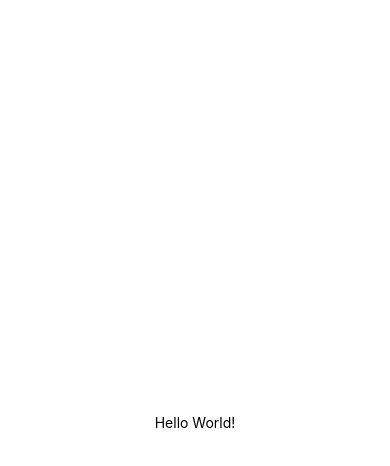
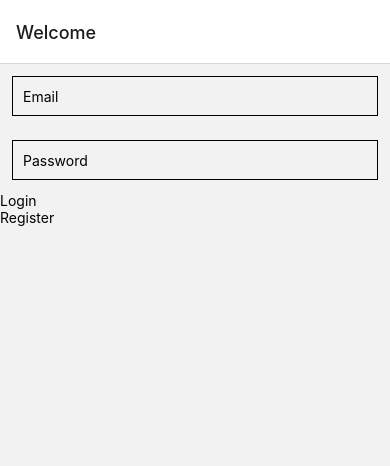
Before and after one commit to MahmoodGitt/Final-Year-Project, a React Native app: screen /Login in a window 390 px wide. Shown: the top 466 px of the page. Built offline with nearby package versions, Linux system fonts and the light colour scheme.

Commit message:
Added the firebase configuration

```diff
--- a/App.js
+++ b/App.js
@@ -1,20 +1,53 @@
+import React from 'react';
+import { NavigationContainer } from '@react-navigation/native';
+import { createNativeStackNavigator } from '@react-navigation/native-stack';
 import { StatusBar } from 'expo-status-bar';
-import { StyleSheet, Text, View } from 'react-native';
+import { Button, StyleSheet, Text, View } from 'react-native';
+import LoginScreen from './screens/LoginScreen';
+import HomeScreen from './screens/HomeScreen';
+// import { Home } from '../app/views/Home.';
 
-export default function App() {
-  return (
-    <View style={styles.container}>
-      <Text>Hello World!</Text>
-      <StatusBar style="auto" />
-    </View>
-  );
-}
+// export default function App() {
+// 	return (
+// 		<View style={StyleSheet.container}>
+// 			<View style={{ backgroundColor: 'blue', flex: 0.3 }} />
+// 			<Text>Hello World!</Text>
+// 		</View>
+// 	);
+// }
+
+const Stack = createNativeStackNavigator();
+
+const App = () => {
+	return (
+		<NavigationContainer>
+			<Stack.Navigator>
+				<Stack.Screen
+					name="Login"
+					component={LoginScreen}
+					options={{ title: 'Welcome' }}
+				/>
+				<Stack.Screen
+					name="Home"
+					component={HomeScreen}
+					options={{ title: 'Home' }}
+				/>
+			</Stack.Navigator>
+		</NavigationContainer>
+	);
+};
+
+export default App;
 
 const styles = StyleSheet.create({
-  container: {
-    flex: 1,
-    backgroundColor: '#fff',
-    alignItems: 'center',
-    justifyContent: 'center',
-  },
+	container: {
+		flexDirection: 'row',
+		height: 100,
+		padding: 20,
+		flexDirection: 'row',
+	},
+	materialButtonViolet: {
+		height: 36,
+		width: 100,
+	},
 });
--- a/app.json
+++ b/app.json
@@ -23,7 +23,8 @@
       "adaptiveIcon": {
         "foregroundImage": "./assets/adaptive-icon.png",
         "backgroundColor": "#FFFFFF"
-      }
+      },
+      "package": "com.fyp.app"
     },
     "web": {
       "favicon": "./assets/favicon.png"
--- /dev/null
+++ b/firebase/config.js
@@ -0,0 +1,28 @@
+// Import the functions you need from the SDKs you need
+import { initializeApp } from 'firebase/app';
+import { getAuth } from 'firebase/auth';
+// import { getAuth } from 'firebase/auth';
+
+// TODO: Add SDKs for Firebase products that you want to use
+// https://firebase.google.com/docs/web/setup#available-libraries
+
+// Your web app's Firebase configuration
+// For Firebase JS SDK v7.20.0 and later, measurementId is optional
+const firebaseConfig = {
+	apiKey: 'AIzaSyCDpuw2NBGxAgw72zJDHwWM9C0myPk5HFk',
+	authDomain: 'final-year-project-673f2.firebaseapp.com',
+	databaseURL: 'https://final-year-project-673f2-default-rtdb.firebaseio.com',
+	projectId: 'final-year-project-673f2',
+	storageBucket: 'final-year-project-673f2.appspot.com',
+	messagingSenderId: '286405843926',
+	appId: '1:286405843926:web:a04d9cb7207292d6a7a277',
+	// measurementId: 'G-C0RF1KE9LN',
+};
+
+// Initialize Firebase
+const app = initializeApp(firebaseConfig);
+
+// Initialize Firebase Authentication and get a reference to the service
+const auth = getAuth(app);
+
+export default auth;
--- /dev/null
+++ b/metro.config.js
@@ -0,0 +1,4 @@
+// Learn more https://docs.expo.io/guides/customizing-metro
+const { getDefaultConfig } = require('expo/metro-config');
+
+module.exports = getDefaultConfig(__dirname);
--- /dev/null
+++ b/screens/HomeScreen.js
@@ -0,0 +1,14 @@
+import React from 'react';
+import { StyleSheet, Text, View } from 'react-native';
+
+const HomeScreen = () => {
+	return (
+		<View>
+			<Text>Home Screen</Text>
+		</View>
+	);
+};
+
+export default HomeScreen;
+
+const styles = StyleSheet.create({});
--- /dev/null
+++ b/screens/LoginScreen.js
@@ -0,0 +1,75 @@
+import {
+	StyleSheet,
+	TextInput,
+	View,
+	Text,
+	TouchableOpacity,
+} from 'react-native';
+import React, { useState } from 'react';
+import auth from '../firebase/config';
+import { createUserWithEmailAndPassword } from 'firebase/auth';
+
+const LoginScreen = () => {
+	const [email, setEmail] = useState('');
+	const [password, setPassword] = useState('');
+
+	const goToHomePage = () => {};
+
+	const handleSignUp = () => {
+		createUserWithEmailAndPassword(auth, email, password)
+			.then((userCredential) => {
+				// Signed in
+				const user = userCredential.user;
+				// ...
+				console.log('username ', user.email);
+			})
+			.catch((error) => {
+				const errorCode = error.code;
+				const errorMessage = error.message;
+				console.log('code:', errorCode);
+				console.log('message', errorMessage);
+			});
+	};
+
+	return (
+		<View>
+			<TextInput
+				style={styles.input}
+				placeholder="Email"
+				value={email}
+				onChangeText={(text) => setEmail(text)}
+			/>
+			<TextInput
+				style={styles.input}
+				placeholder="Password"
+				onChangeText={(text) => setPassword(text)}
+				value={password}
+				secureTextEntry
+			/>
+			<View style={styles.buttonContainer}>
+				<TouchableOpacity onPress={() => {}} style={styles.button}>
+					<Text style={styles.button}>Login</Text>
+				</TouchableOpacity>
+			</View>
+
+			<View>
+				<TouchableOpacity onPress={handleSignUp} style={styles.button}>
+					<Text style={styles.button}>Register</Text>
+				</TouchableOpacity>
+			</View>
+		</View>
+	);
+};
+
+const styles = StyleSheet.create({
+	input: {
+		height: 40,
+		margin: 12,
+		borderWidth: 1,
+		padding: 10,
+		justifyContent: 'center',
+		alignItems: 'center',
+	},
+});
+
+export default LoginScreen;
```
Also changed, not shown: app/views/Home.js (added, +29 -0 lines), app/views/MaterialButtonViolet.js (added, +37 -0 lines), index.js (added, +8 -0 lines), package.json (+9 -4 lines), 46 other files (tests, documents, lock files or other folders).
